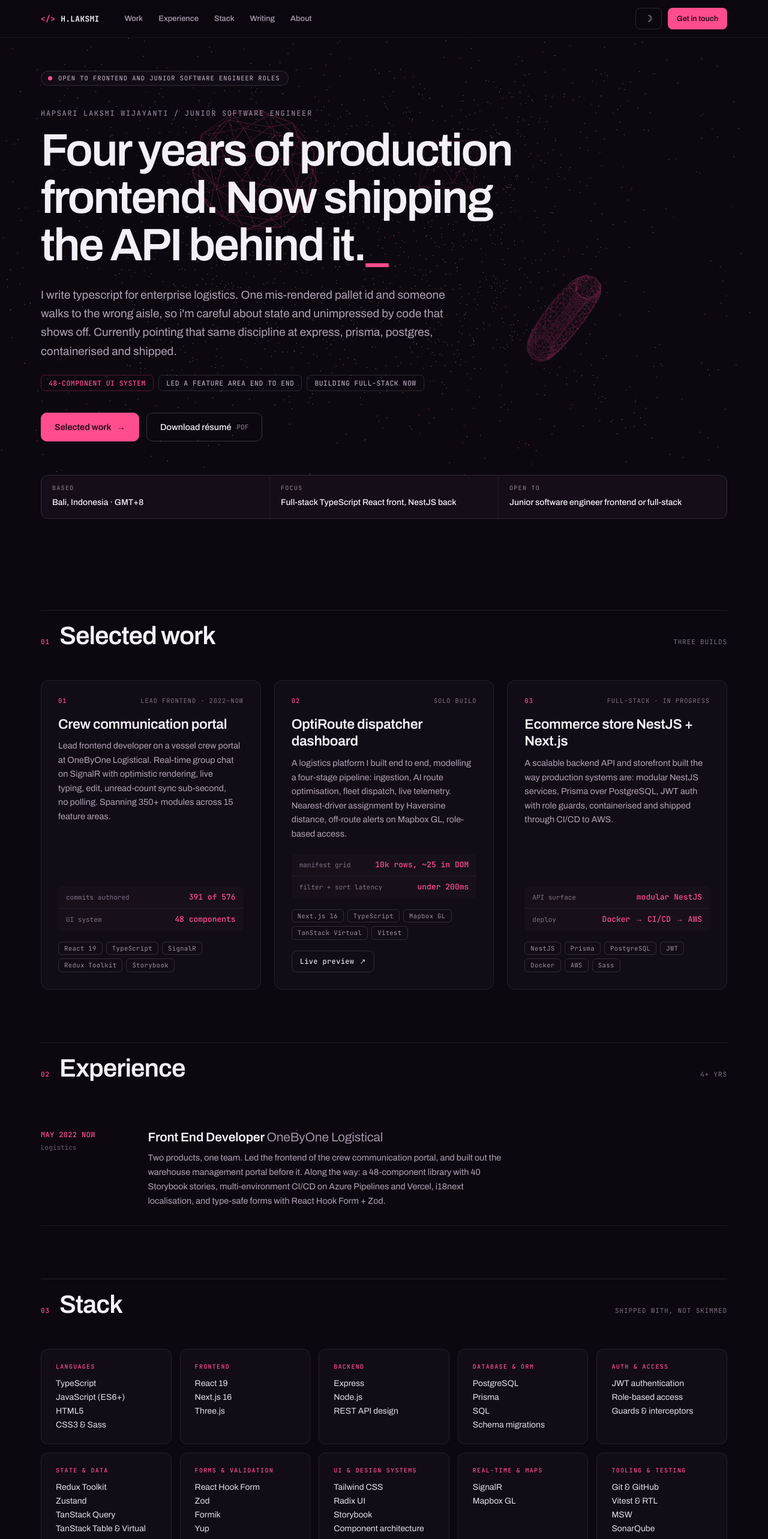
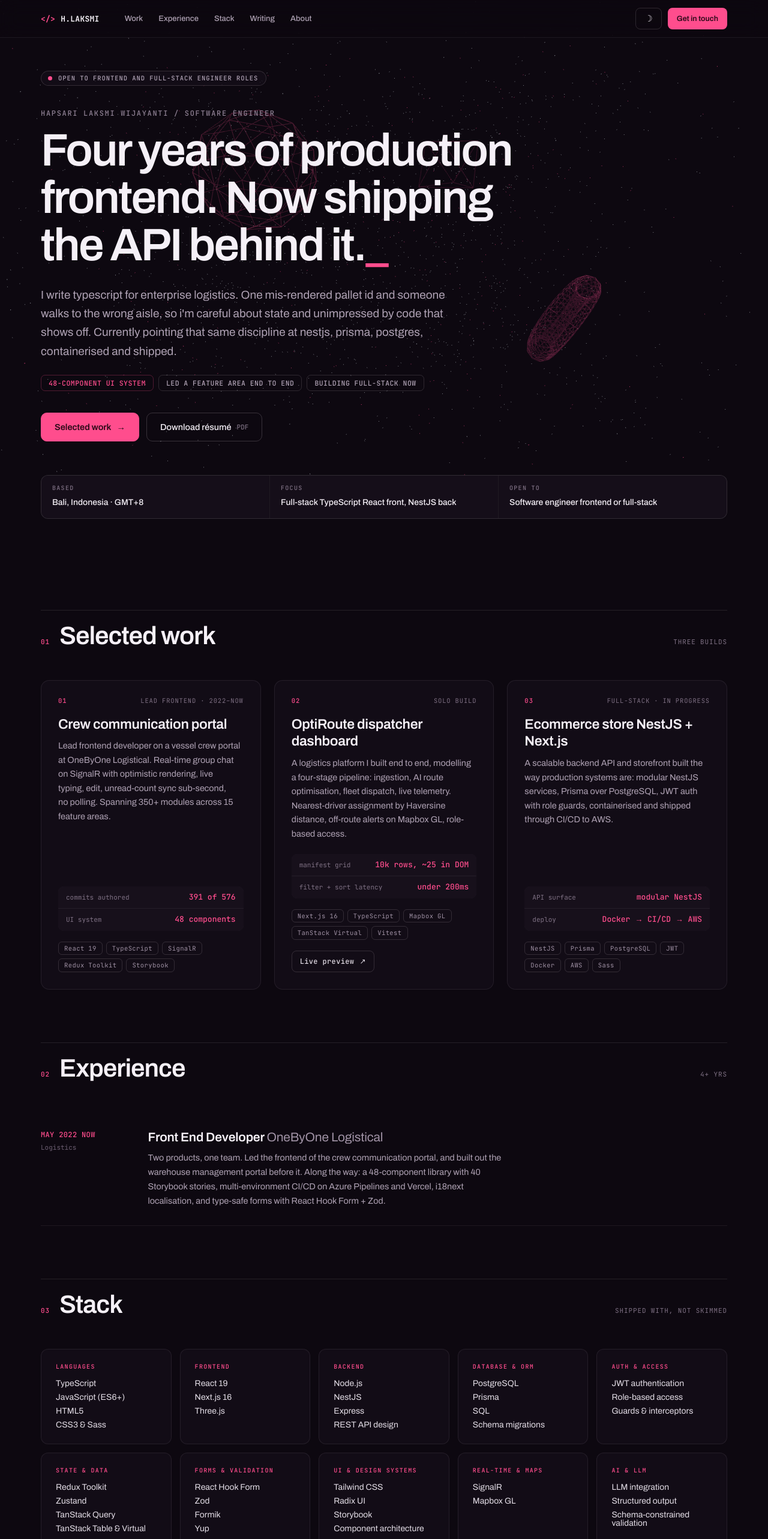
Before and after one commit to hapsarilw/personal-site, a Next.js app: page / in a window 1280 px wide. Shown: the top 2566 px of the page at 60% size. Built offline with nearby package versions, Linux system fonts and the light colour scheme.

Commit message:
fix: update job titles and descriptions for clarity; enhance tech stack details

```diff
--- a/src/content/looking-for.ts
+++ b/src/content/looking-for.ts
@@ -8,17 +8,17 @@ export type LookingForCard = {
 export const lookingForCards: LookingForCard[] = [
   {
     eyebrow: 'THE ROLE',
-    title: 'Junior software engineer',
+    title: 'Frontend or full-stack engineer',
     description:
-      'Frontend-leaning or full-stack. Production React experience means I arrive useful on day one  and I am already writing the NestJS half in my own time.',
-    points: ['React + TypeScript foundation', 'Open to backend and platform'],
+      'Four years of production React means I arrive useful on day one, and I am already writing the NestJS half in my own time.',
+    points: ['React + TypeScript, four years in production', 'Open to backend and platform'],
   },
   {
     eyebrow: 'THE TEAM',
     title: 'Somewhere with real users',
     description:
       'Operations tooling, logistics, anything with a domain. I do my best work where correctness matters more than novelty.',
-    points: ['Code review and pairing', 'Remote or on-site Bali / Jakarta'],
+    points: ['Code review and pairing', 'Remote, GMT+8  full APAC overlap, European mornings'],
   },
   {
     eyebrow: 'DAY ONE',
--- a/src/content/site.ts
+++ b/src/content/site.ts
@@ -7,13 +7,13 @@
 export const site = {
   name: 'Hapsari Laksmi Wijayanti',
   shortName: 'H. Laksmi',
-  role: 'Junior Software Engineer',
+  role: 'Software Engineer',
   email: 'hapsari.laksmiw@gmail.com',
   location: 'Bali, Indonesia',
   timezone: 'GMT+8',
   url: 'https://hapsarilw.vercel.app',
   description:
-    'Four years of production frontend for enterprise logistics, now shipping the API behind it. Selected work, engineering notes, and availability.',
+    'Lead frontend on a vessel crew portal. Four years of production TypeScript for enterprise logistics, now shipping the API behind it. Work, notes, availability.',
   resumeFile: '/resume.pdf',
   resumeDownloadName: 'Hapsari_Laksmi_W_Resume.pdf',
 } as const;
@@ -32,11 +32,11 @@ export const navLinks = [
 ] as const;
 
 export const hero = {
-  availability: 'OPEN TO FRONTEND AND JUNIOR SOFTWARE ENGINEER ROLES',
-  eyebrow: 'HAPSARI LAKSMI WIJAYANTI  /  JUNIOR SOFTWARE ENGINEER',
+  availability: 'OPEN TO FRONTEND AND FULL-STACK ENGINEER ROLES',
+  eyebrow: 'HAPSARI LAKSMI WIJAYANTI  /  SOFTWARE ENGINEER',
   headline: 'Four years of production frontend. Now shipping the API behind it.',
   summary:
-    'I write typescript for enterprise logistics. One mis-rendered pallet id and someone walks to the wrong aisle, so i\'m careful about state and unimpressed by code that shows off. Currently pointing that same discipline at express, prisma, postgres, containerised and shipped.',
+    'I write typescript for enterprise logistics. One mis-rendered pallet id and someone walks to the wrong aisle, so i\'m careful about state and unimpressed by code that shows off. Currently pointing that same discipline at nestjs, prisma, postgres, containerised and shipped.',
   badges: [
     { label: '48-COMPONENT UI SYSTEM', accent: true },
     { label: 'LED A FEATURE AREA END TO END', accent: false },
@@ -45,18 +45,18 @@ export const hero = {
   facts: [
     { label: 'BASED', value: 'Bali, Indonesia · GMT+8' },
     { label: 'FOCUS', value: 'Full-stack TypeScript  React front, NestJS back' },
-    { label: 'OPEN TO', value: 'Junior software engineer  frontend or full-stack' },
+    { label: 'OPEN TO', value: 'Software engineer  frontend or full-stack' },
   ],
 } as const;
 
 export const about = {
   paragraphs: [
     'I got into software through the part people actually touch. Frontend taught me that trust lives in small stuff, a loading state that doesn\'t lie, a form that fails without drama, a layout that survives bad wifi.',
-    'Now i\'m going wide without losing the depth. Backend, testing, systems, all the stuff. Because the engineer i\'m becoming owns the whole feature, from the call where someone explains what they actually need to the query that makes it happen.',
+    'Now i\'m going wide without losing the depth. Backend, testing, systems. I already own features end to end on the frontend, from the call where someone explains what they actually need through CI to release, and i want that same ownership over the query that makes it happen.',
   ],
   facts: [
-    { label: 'LEARNING', value: 'NestJS, Prisma and Postgres  the other side of the request' },
-    { label: 'BUILDING', value: 'OptiRoute  a dispatcher dashboard I use as a proving ground' },
+    { label: 'BUILDING', value: 'NestJS, Prisma and Postgres  the other side of the request' },
+    { label: 'SHIPPED', value: 'OptiRoute  a dispatcher dashboard I built end to end' },
     { label: 'HABIT', value: "I frame feedback as what it fixes, not what's wrong" },
   ],
 } as const;
@@ -64,5 +64,5 @@ export const about = {
 export const contact = {
   heading: 'WRITE TO ME',
   blurb: 'Send a role, a repo, or a problem you are stuck on. I answer everything within a day.',
-  readerCta: 'Questions, or hiring for a junior role?',
+  readerCta: 'Questions, or hiring?',
 } as const;
--- a/src/content/stack.ts
+++ b/src/content/stack.ts
@@ -14,7 +14,7 @@ export const stackGroups: StackGroup[] = [
   },
   {
     title: 'BACKEND',
-    items: ['Express', 'Node.js', 'REST API design'],
+    items: ['Node.js', 'NestJS', 'Express', 'REST API design'],
   },
   {
     title: 'DATABASE & ORM',
@@ -41,6 +41,10 @@ export const stackGroups: StackGroup[] = [
     items: ['SignalR', 'Mapbox GL'],
   },
   {
+    title: 'AI & LLM',
+    items: ['LLM integration', 'Structured output', 'Schema-constrained validation'],
+  },
+  {
     title: 'TOOLING & TESTING',
     items: ['Git & GitHub', 'Vitest & RTL', 'MSW', 'SonarQube'],
   },
```
